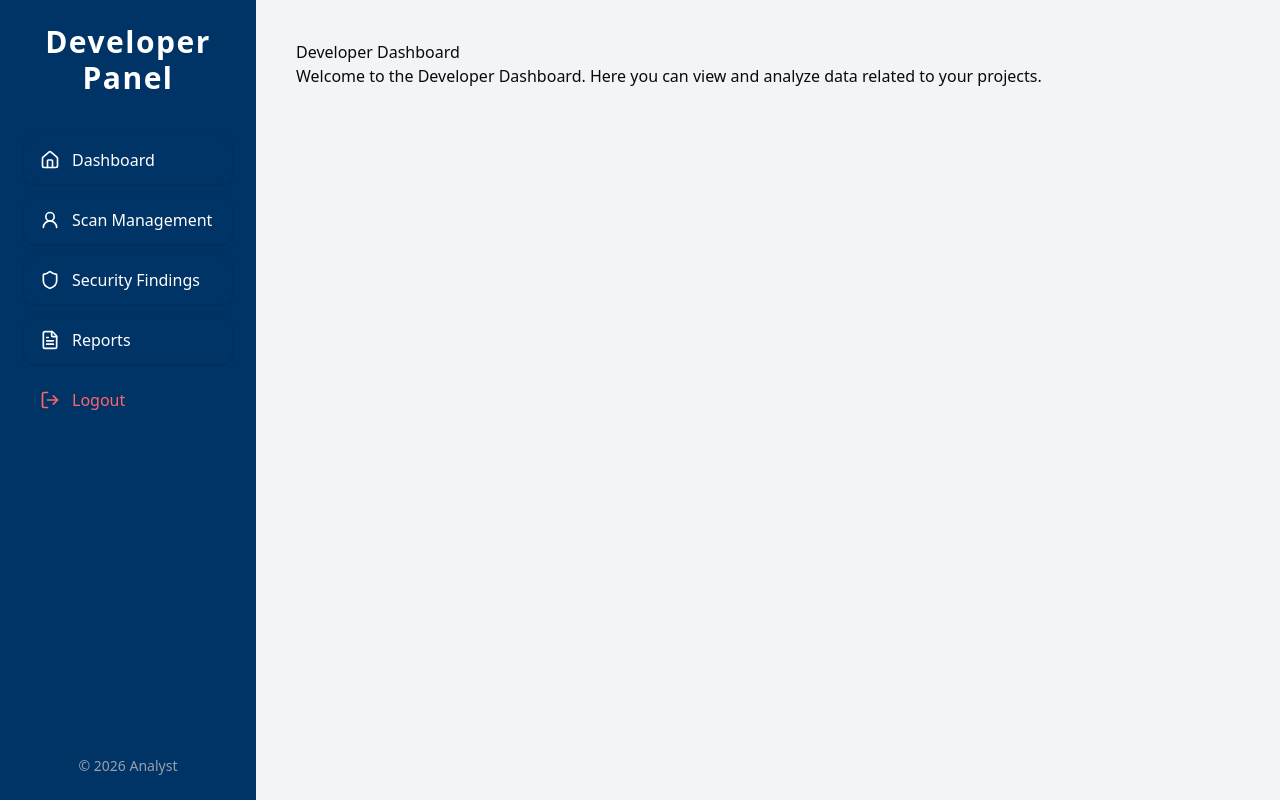
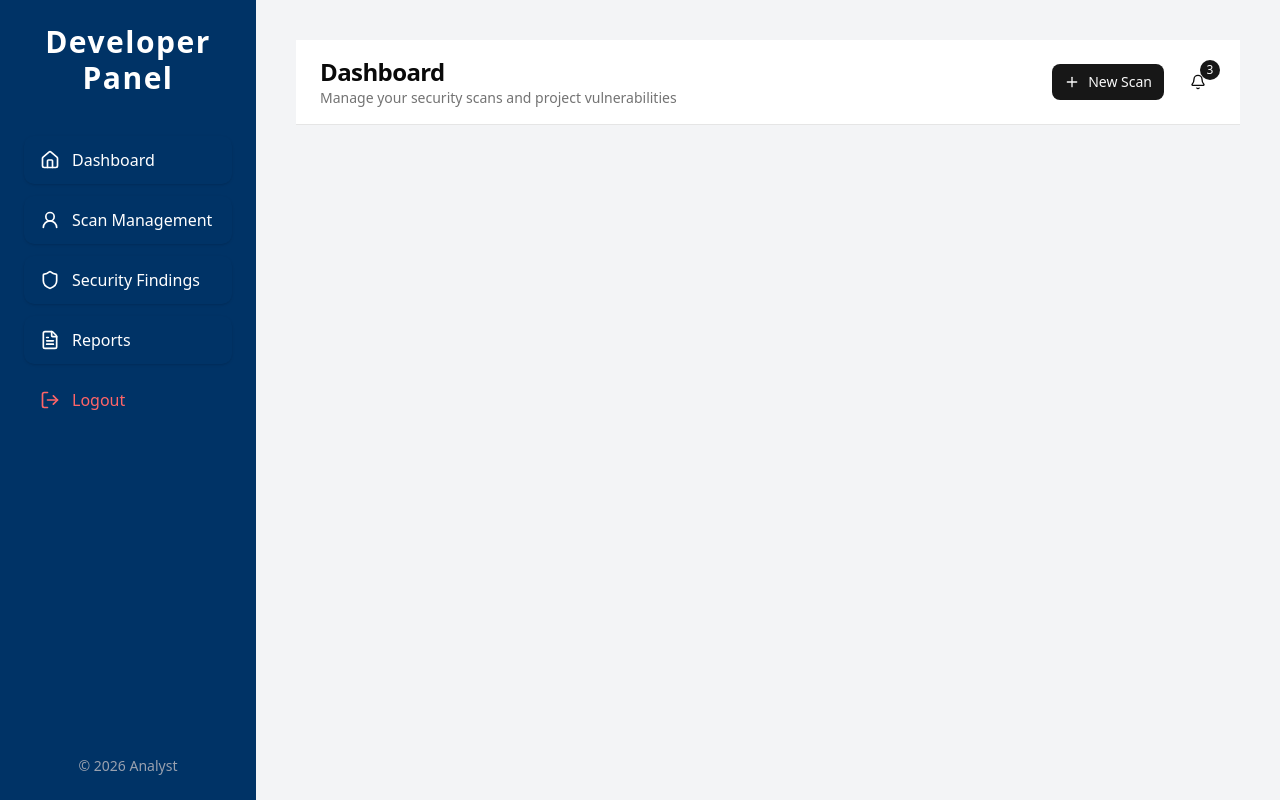
Before and after one commit to vulnerability-scanner-website/Final-year-project, a Next.js app in the folder frontend/: page /dashboard/developer in a window 1280 px wide. Built offline with nearby package versions, Linux system fonts and the light colour scheme.

Commit message:
add header only for admin

```diff
--- a/frontend/src/app/dashboard/admin/Reports/page.jsx
+++ b/frontend/src/app/dashboard/admin/Reports/page.jsx
@@ -1,10 +1,8 @@
 import React from "react";
-import { DashboardHeader } from "@/components/header/header";
 
 export default function page() {
   return (
     <div>
-      <DashboardHeader role={"admin"} />
       <h1>Admin Report dashboard</h1>
     </div>
   );
--- a/frontend/src/app/dashboard/admin/Users/page.jsx
+++ b/frontend/src/app/dashboard/admin/Users/page.jsx
@@ -1,9 +1,9 @@
-import React from 'react'
+import React from "react";
 
 export default function page() {
   return (
     <div>
       <h1>User management Dashboard</h1>
     </div>
-  )
+  );
 }
--- a/frontend/src/app/dashboard/admin/page.js
+++ b/frontend/src/app/dashboard/admin/page.js
@@ -1,14 +1,14 @@
-"use client"
+"use client";
 
-import React from "react"
-import { Button } from "@/components/ui/button"
-import { Calendar } from "@/components/ui/calendar"
+import React from "react";
+import { Button } from "@/components/ui/button";
+import { Calendar } from "@/components/ui/calendar";
+import { DashboardHeader } from "@/components/header/header";
 
 export default function Page() {
   return (
     <div className="p-5 space-y-4">
-      <Calendar />
-      <Button>Add</Button>
+      <DashboardHeader role={"admin"} />
     </div>
-  )
+  );
 }
--- a/frontend/src/app/dashboard/admin/settings/page.jsx
+++ b/frontend/src/app/dashboard/admin/settings/page.jsx
@@ -1,4 +1,5 @@
 import React from 'react'
+
 
 export default function page() {
   return (
--- a/frontend/src/app/dashboard/analyst/page.js
+++ b/frontend/src/app/dashboard/analyst/page.js
@@ -1,13 +1,11 @@
 import React from "react";
+import { DashboardHeader } from "@/components/header/header";
 
 const page = () => {
   return (
     <div>
-      <h1>Analyst Dashboard</h1>
-      <p>
-        Welcome to the Analyst Dashboard. Here you can view and analyze data
-        related to your projects.
-      </p>
+      <DashboardHeader role={"analyst"} />
+
     </div>
   );
 };
--- a/frontend/src/app/dashboard/developer/page.js
+++ b/frontend/src/app/dashboard/developer/page.js
@@ -1,14 +1,11 @@
 
 import React from "react";
+import { DashboardHeader } from "@/components/header/header";
 
 const page = () => {
   return (
     <div>
-      <h1>Developer Dashboard</h1>
-      <p>
-        Welcome to the Developer Dashboard. Here you can view and analyze data
-        related to your projects.
-      </p>
+      <DashboardHeader role={"developer"} />
     </div>
   );
 };
--- a/frontend/src/components/header/header.jsx
+++ b/frontend/src/components/header/header.jsx
@@ -10,6 +10,8 @@ export function DashboardHeader({ role }) {
     role === "admin"
       ? "Manage users, security scans, and system settings"
       : "Manage your security scans and project vulnerabilities"
+
+
 
   return (
     <header className="flex items-center justify-between border-b bg-background px-6 py-4">
```
